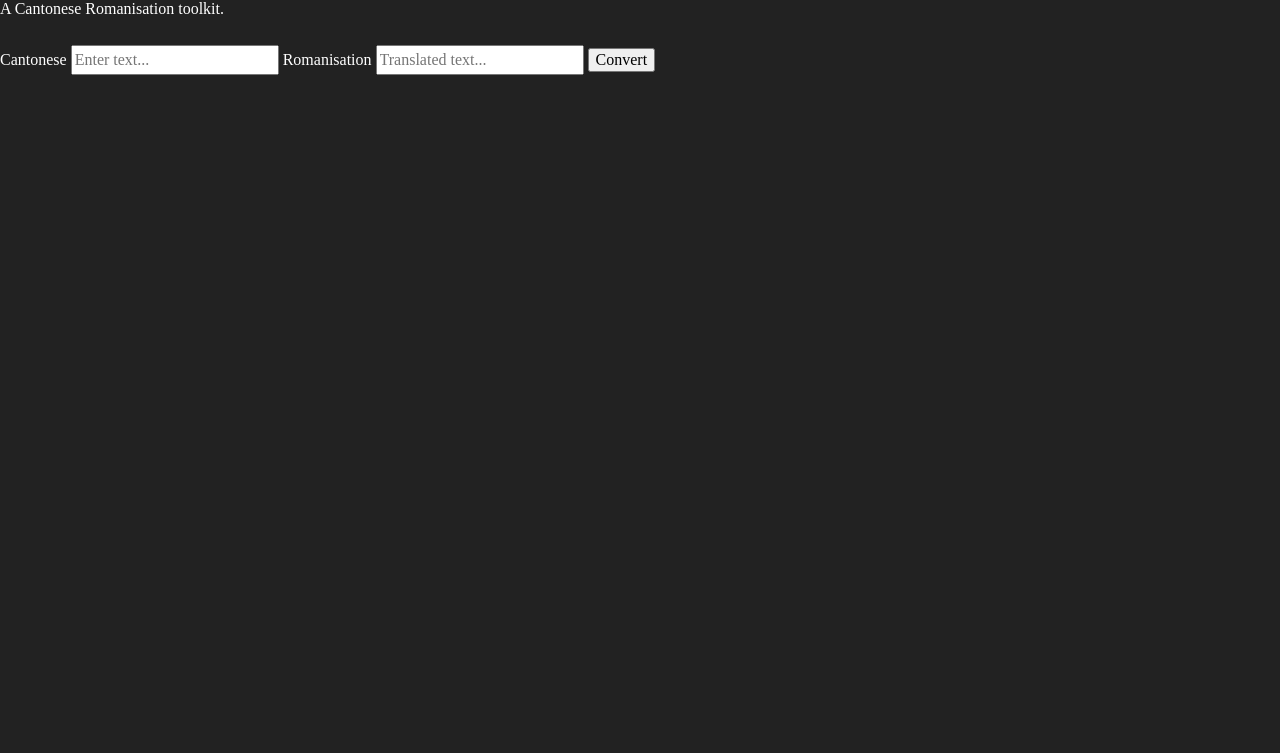
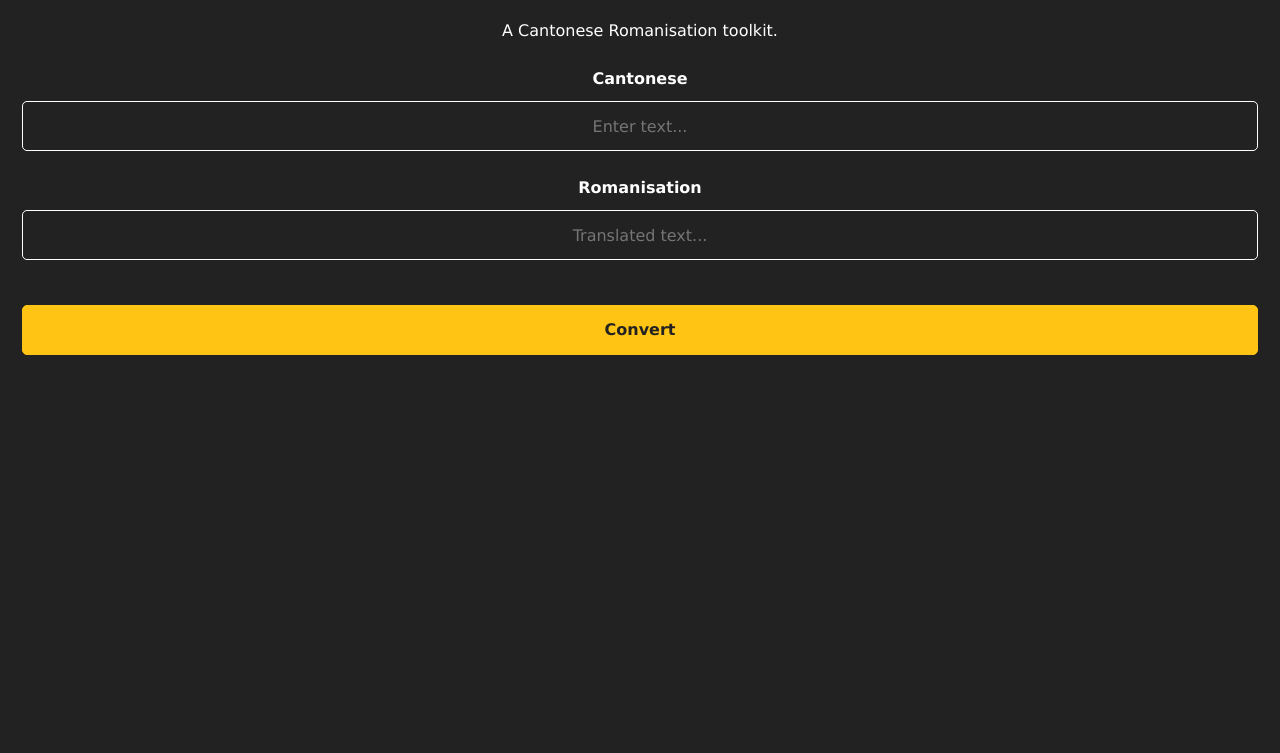
Before and after one commit to Elliott-Liu/pwa-cantoflip, a plain HTML site: page index.html in a window 1280 px wide. Shown: the part 47-800 px from the top of the page. Drawn offline with Linux system fonts and the light colour scheme.

Commit message:
Styling for page

```diff
--- a/styles/styles.css
+++ b/styles/styles.css
@@ -7,6 +7,7 @@
 }
 
 /* Remove default margin */
+html,
 body,
 h1,
 h2,
@@ -31,9 +32,13 @@ html:focus-within {
   scroll-behavior: smooth;
 }
 
+/* Prevent scrolling */
+html, body {
+  overflow: hidden;
+}
+
 /* Set core body defaults */
 body {
-  min-height: 1vmax;
   text-rendering: optimizeSpeed;
   line-height: 1.5;
 }
@@ -77,6 +82,7 @@ select {
 body {
   color: #FFFFFF;
   background-color: #222222;
+  font-family: 'Lucida Sans', 'Lucida Sans Regular', 'Lucida Grande', 'Lucida Sans Unicode', Geneva, Verdana, sans-serif;
 }
 
 header {
@@ -86,15 +92,66 @@ header {
   position: fixed;
   height: 44px;
   width: 100%;
-  background-color: #000000;
+  background-color: #222222;
 }
 
-header h1 {
+header > h1 {
   color: #FFFFFF;
 }
 
 main {
   padding-top: 44px;
+}
+
+input[type=button], input[type=text], #translated-text {
+  height: 50px;
+  background-color: transparent;
+  margin: 0px 0px 25px 0px;
+  -webkit-appearance: none;
+  border-radius: 5px;
+}
+
+input[type=text] {
+  display:flex;
+  justify-content: center;
+  align-items: center;
+  border: 1px solid white;
+  color: white
+}
+
+input[type=button] {
+  background-color: #FFC414;
+  color: #222222;
+  font-weight: bold;
+  border: 1px solid #FFC414;
+  margin: 20px 0px 25px 0px;
+}
+
+label {
+  margin-bottom: 10px;
+  font-weight: bold;
+}
+
+#main-container {
+  display: flex;
+  flex-direction: column;
+  flex-flow: column;
+  justify-content: center;
+  align-items: center;
+  padding: 22px;
+}
+
+#convert-form {
+  display: flex;
+  flex-direction: column;
+  align-items: center;
+  justify-content: center;
+  width: 100%;
+}
+
+#convert-form>* {
+  width: 100%;
+  text-align: center;
 }
 
 @media screen and (display-mode: standalone) {
```
